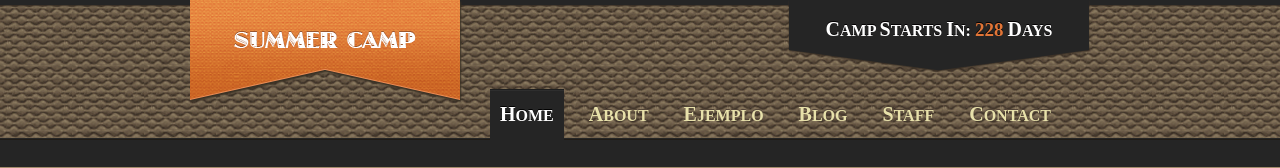
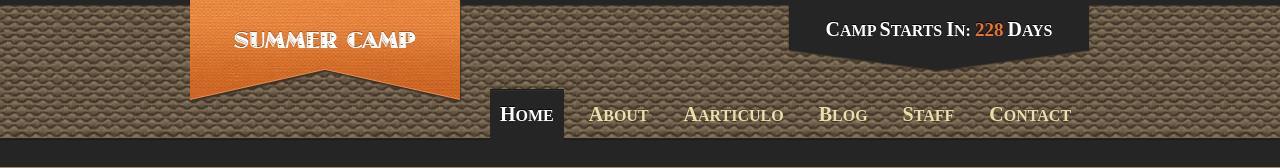
Before and after one commit to manuelmc09/manuelmc09, a plain HTML site: page index.html in a window 1280 px wide. Shown: the top 168 px of the page. Drawn offline with Linux system fonts and the light colour scheme.

Commit message:
Cambio en el index.html para los enlaces a la pagina articulo.html

```diff
--- a/index.html
+++ b/index.html
@@ -20,7 +20,7 @@
 					<a href="about.html"><span>A</span>bout</a>
 				</li>
 				<li>
-					<a href="ejemplo.html"><span>E</span>jemplo</a>
+					<a href="articulo.html"><span>A</span>Articulo</a>
 				</li>
 				<li>
 					<a href="blog.html"><span>B</span>log</a>
```
